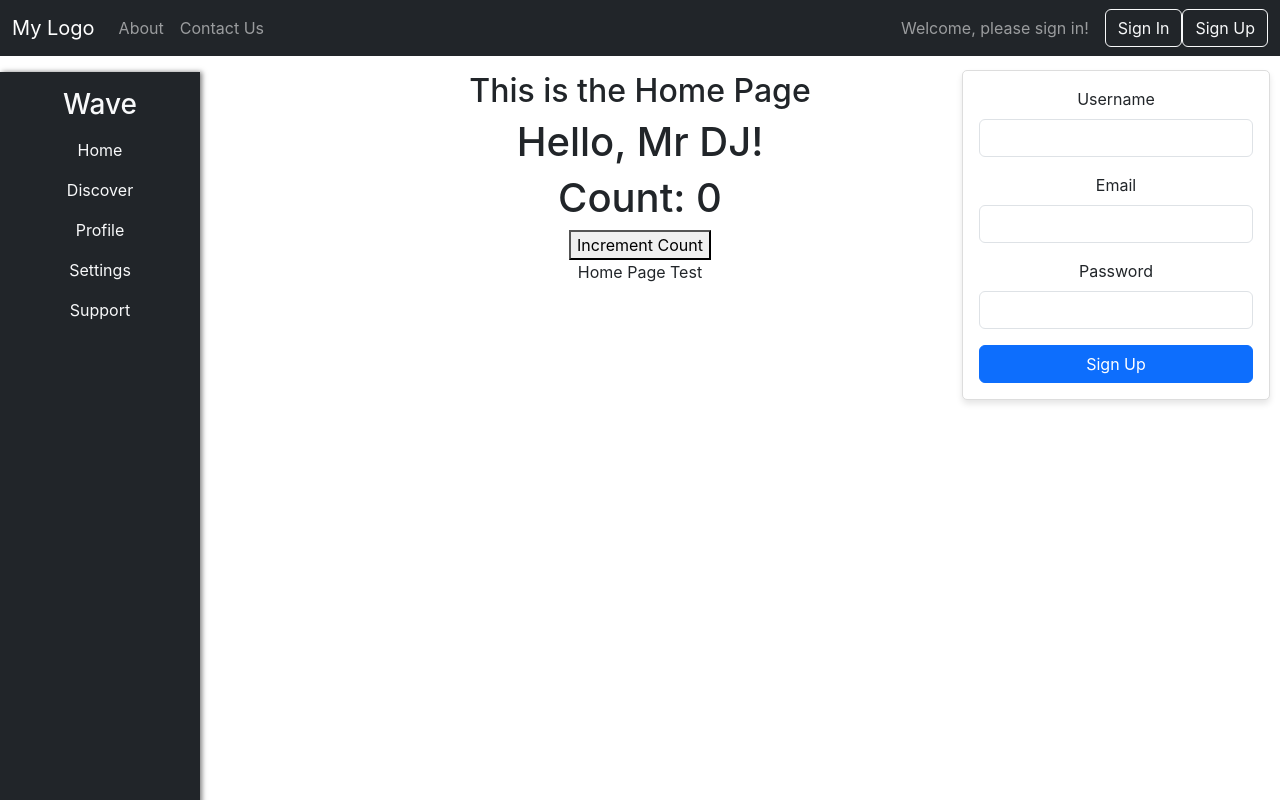
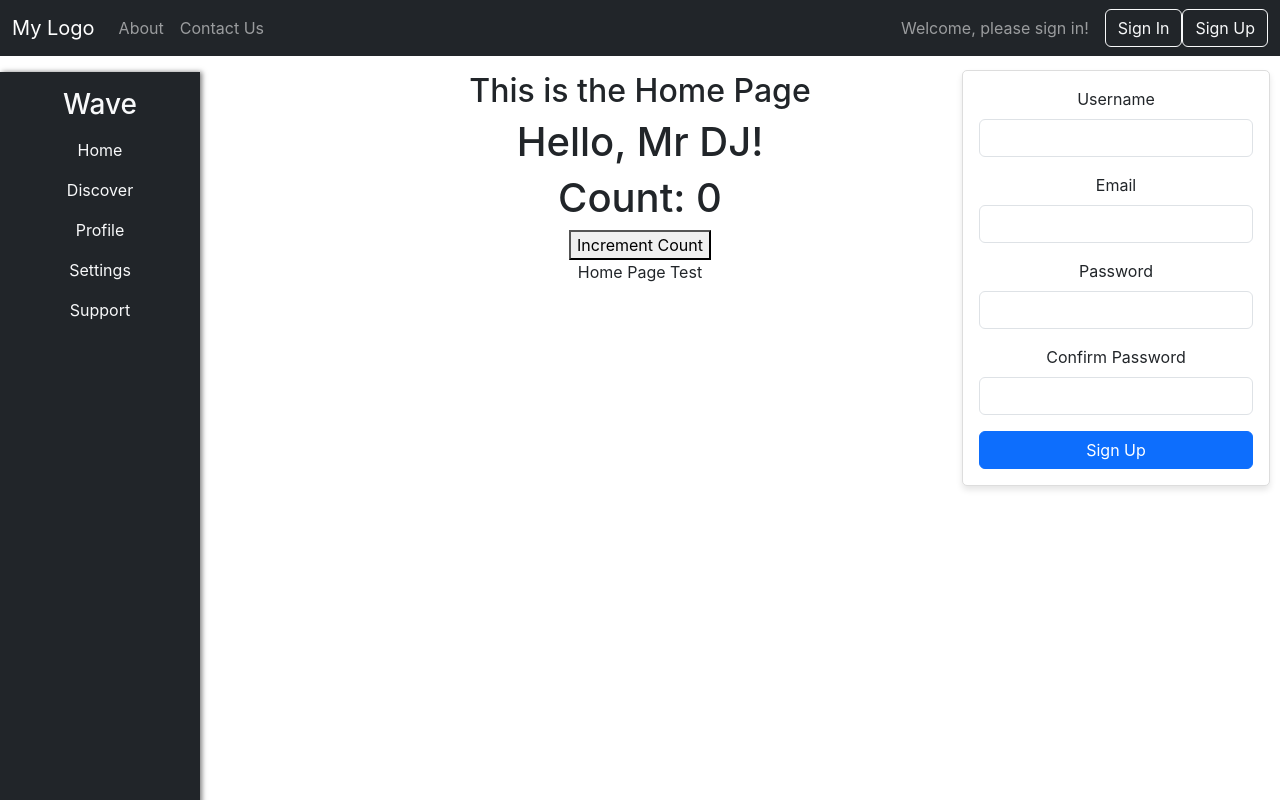
Before and after one commit to fraserivison/wave-app, a React (Create React App) app in the folder wave-app/: page / in a window 1280 px wide. Both pictures are taken after a click on the button "Sign Up". Built offline with nearby package versions, Linux system fonts and the light colour scheme.

Commit message:
Add password confirmation functionality to SignUpForm, including validation for matching passwords and error feedback

```diff
--- a/wave-app/src/components/SignUpForm.js
+++ b/wave-app/src/components/SignUpForm.js
@@ -5,9 +5,16 @@ const SignUpForm = () => {
   const [username, setUsername] = useState('');
   const [email, setEmail] = useState('');
   const [password, setPassword] = useState('');
+  const [confirmPassword, setConfirmPassword] = useState('');
+  const [error, setError] = useState('');
 
   const handleSubmit = (e) => {
     e.preventDefault();
+    if (password !== confirmPassword) {
+      setError('Passwords do not match');
+      return;
+  }
+  setError('');
     console.log('Sign-Up Submitted:', { username, email, password });
   };
 
@@ -47,6 +54,18 @@ const SignUpForm = () => {
                         required
                     />
                 </div>
+                <div className="mb-3">
+                    <label htmlFor="confirmPassword" className="form-label">Confirm Password</label>
+                    <input
+                        type="password"
+                        id="confirmPassword"
+                        className="form-control"
+                        value={confirmPassword}
+                        onChange={(e) => setConfirmPassword(e.target.value)}
+                        required
+                    />
+                </div>
+                {error && <p className="text-danger">{error}</p>}
                 <button type="submit" className={`btn btn-primary ${styles.button}`}>Sign Up</button>
             </form>
         </div>
```
